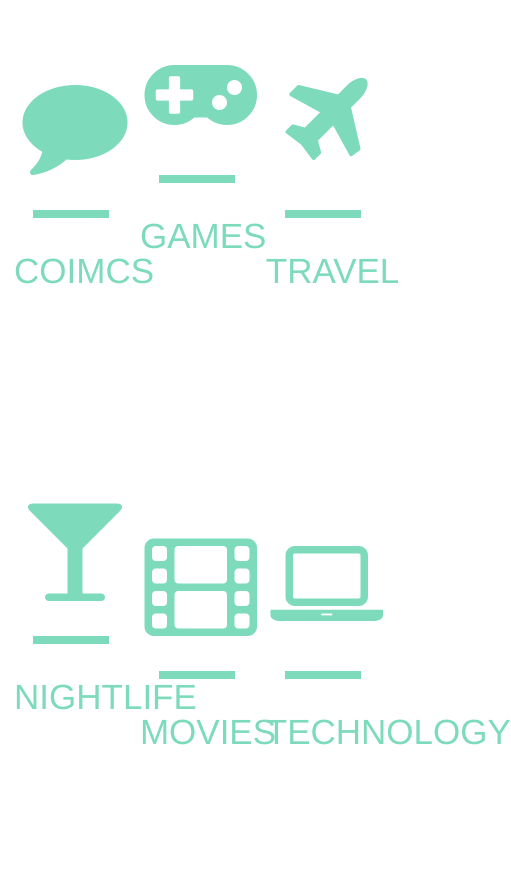
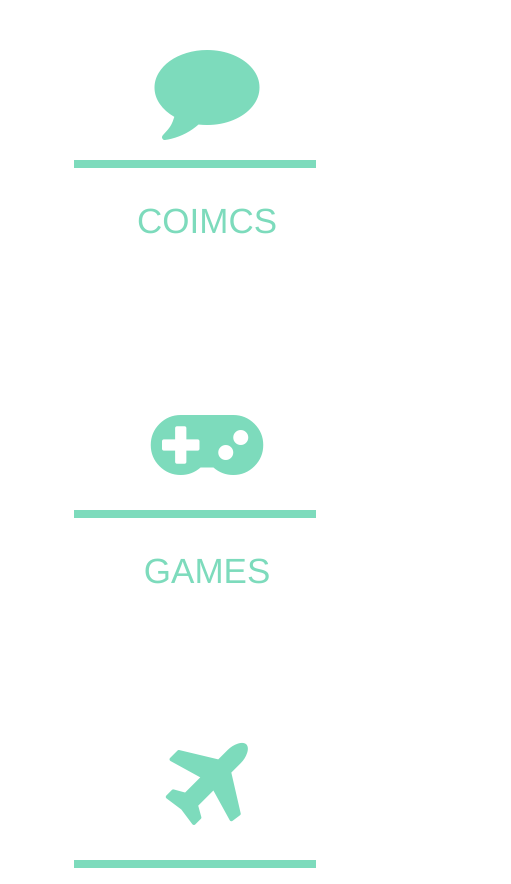
Before and after one commit to BestMattEver/responsive-icon-grid, a website: page index.html in a window 390 px wide. Shown: the top 884 px of the page, 511 px wide, since content can reach past the window. Drawn offline with nearby package versions, Linux system fonts and the light colour scheme.

Commit message:
made it responsive more or less. not doing the borders. alex's solution has shamed me.

```diff
--- a/assets/css/index.scss
+++ b/assets/css/index.scss
@@ -1,3 +1,6 @@
+
+
+// these are the 3 wide variables
 $boxWidth: (100%/3.2);
 $boxHeight: 700px/2;
 $color: rgb(125, 219, 188);
@@ -6,6 +9,8 @@ $boxContainerLRMargin: 3.6%;
 $boxFontSize: ($boxWidth*7);
 $transFontSize: ($boxWidth*2);
 $boxPaddingTop: $boxHeight/10;
+
+// these are the changes for 2 wide
 
 .box{
   position: relative;
@@ -17,6 +22,7 @@ $boxPaddingTop: $boxHeight/10;
   width: $boxWidth;
   height: $boxHeight;
   padding-top: $boxPaddingTop;
+  box-sizing: border-box;
 }
 .bigwords{
   color: $color;
@@ -28,6 +34,7 @@ $boxPaddingTop: $boxHeight/10;
   font-family: serif
 }
 .bar{
+  margin-top: 20px;
   background: $color;
   width: $boxWidth*2;
   height: 8px;
@@ -101,3 +108,14 @@ a{
   width: 100%;
   padding: 0 $boxContainerLRMargin 0 $boxContainerLRMargin;
 }
+
+@media(max-width: 1005px){
+  .box{
+    width: 49%;
+  }
+}
+@media(max-width: 666px){
+  .box{
+    width:99%;
+  }
+}
--- a/index.html
+++ b/index.html
@@ -13,7 +13,7 @@
     <a href="#">
       <span class="box" id="comics">
         <i class="fa fa-comment fa-3x"></i>
-        <br><br>
+        <br>
         <div class="bar" id="comicsBar"></div>
         <br>
         <span id="COMICS">COIMCS</span>
@@ -27,13 +27,13 @@
     <a href="#">
       <span class="box" id="games">
         <i class="fa fa-gamepad fa-3x"></i>
-        <br><br>
+        <br>
         <div class="bar" id="gamesBar"></div>
         <br>
         <span id="GAMES">GAMES</span>
         <br>
         <span class="transwords">
-        Obsessed with Destiny at the moment. Light 290 bay-bee!
+        Light Level 300 in Destiny.
         </span>
       </span>
     </a>
@@ -41,7 +41,7 @@
     <a href="#">
       <span class="box" id="travel">
         <i class="fa fa-plane fa-3x"></i>
-        <br><br>
+        <br>
         <div class="bar" id="travelsBar"></div>
         <br>
         <span id="TRAVEL">TRAVEL</span>
@@ -55,13 +55,13 @@
     <a href="#">
       <span class="box" id="nightlife">
         <i class="fa fa-glass fa-3x"></i>
-        <br><br>
+        <br>
         <div class="bar" id="nightlifeBar"></div>
         <br>
         <span id="NIGHTLIFE">NIGHTLIFE</span>
         <br>
         <span class="transwords">
-          I know most of the bartenders in Durham.
+          I know half the bartenders in Durham.
         </span>
       </span>
     </a>
@@ -69,7 +69,7 @@
     <a href="#">
       <span class="box" id="movies">
         <i class="fa fa-film fa-3x"></i>
-        <br><br>
+        <br>
         <div class="bar" id="moviesBar"></div>
         <br>
         <span id="MOVIES">MOVIES</span>
@@ -83,7 +83,7 @@
     <a href="#">
       <span class="box" id="tech">
         <i class="fa fa-laptop fa-3x"></i>
-        <br><br>
+        <br>
         <div class="bar" id="techBar"></div>
         <br>
         <span id="TECHNOLOGY">TECHNOLOGY</span>
```
Also changed, not shown: assets/css/index.css, 1 other file.
